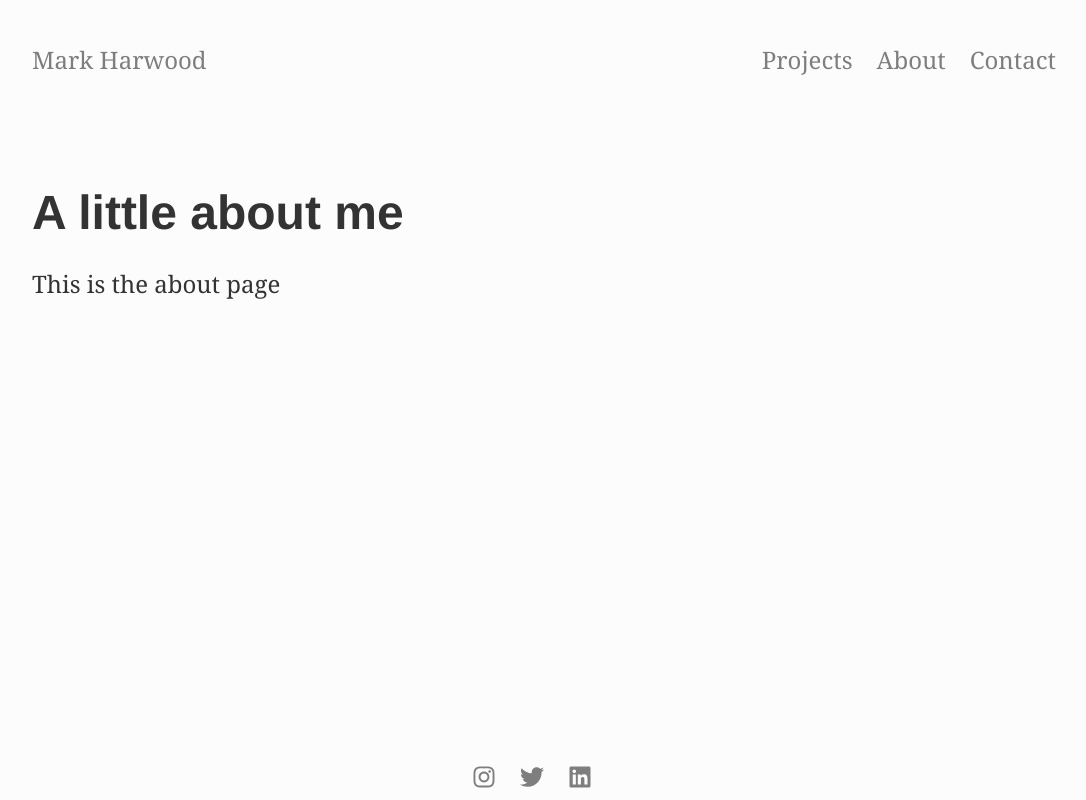
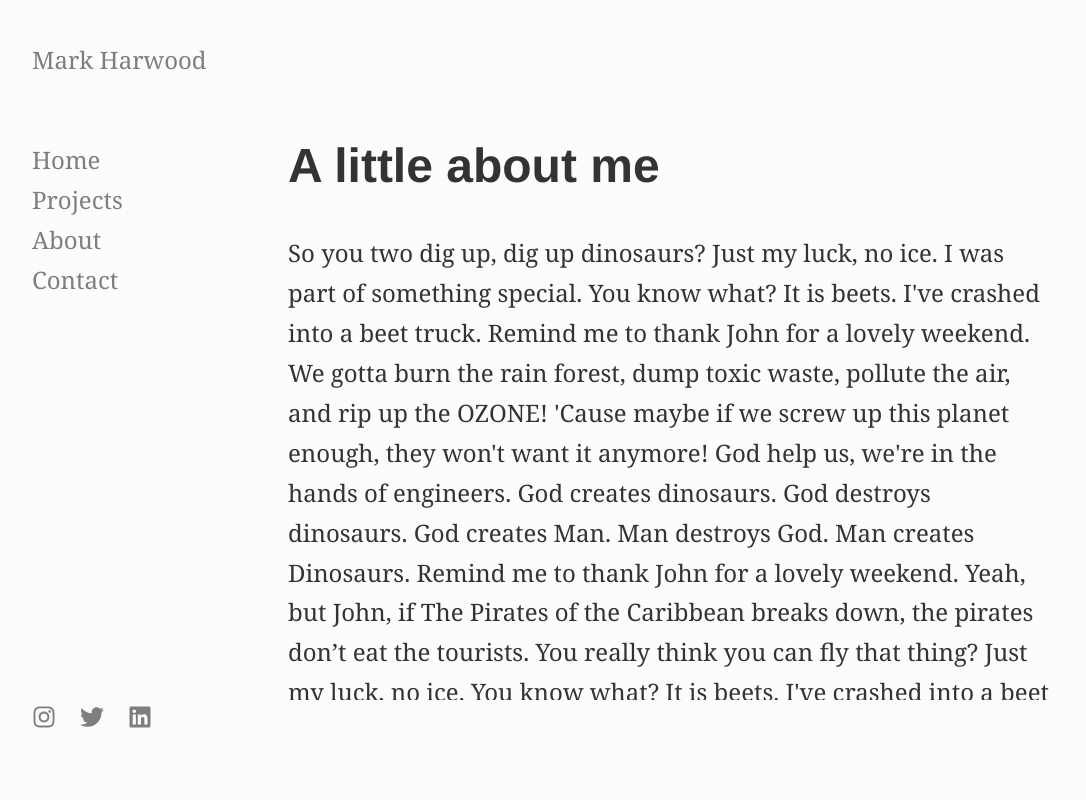
Before and after one commit to morkhorwaad/personal-site, a Gatsby site: page /about in a window 1280 px wide. Shown: the whole page, without its empty margins (96-1182 px from the left). Built offline with nearby package versions, Linux system fonts and the light colour scheme; Gatsby itself is replaced by a stand-in of ours.

Commit message:
Restructuring layout, getting rid of config stuff for right now

```diff
--- a/src/components/footer.scss
+++ b/src/components/footer.scss
@@ -1,8 +1,13 @@
+@import '../styles/variables.scss';
+
 footer.footer {
     display: flex;
-    justify-content: center;
+    grid-area: footer;
 
-    margin-top: auto;
+    @media screen and (max-device-width: $media-md) {
+        justify-content: center;
+        align-items: center;
+    }
 }
 
 footer.footer > * {
--- a/src/components/layout.js
+++ b/src/components/layout.js
@@ -1,32 +1,37 @@
 import React from 'react'
 import PropTypes from 'prop-types'
-import { StaticQuery, graphql } from 'gatsby'
+import { StaticQuery, graphql, Link } from 'gatsby'
 
 import NavBar from './navBar'
 import Footer from './footer'
 import './layout.scss'
 import '../styles/global.scss'
 
-const Layout = ({ children }) => (
+const Layout = ({ children, location }) => (
   <StaticQuery
     query={graphql`
       query SiteTitleQuery {
         site {
           siteMetadata {
+            pages {
               title
             }
           }
         }
+      }
     `}
-    render={data => (
+    render={data => {
+      return (
         <div className="layout">
+          <Link to="/" className="logo">Mark Harwood</Link>
           <NavBar />
           <main>
             {children}
           </main>
           <Footer />
         </div>
-    )}
+      )
+  }}
   />
 )
 
--- a/src/components/layout.scss
+++ b/src/components/layout.scss
@@ -1,11 +1,28 @@
 @import '../styles/variables.scss';
 
 div.layout {
-    display: flex;
-    flex-flow: column nowrap;
-    min-height: calc(100vh - #{$global-margin-tb});
+    display: grid;
+    grid-template-columns: 20vw repeat(3, 1fr);
+    grid-template-rows: 100px 1fr 100px;
+    grid-template-areas:
+        "title title title title"
+        "nav main main main"
+        "footer . . .";
+    height: $main-height;
+
+    @media screen and (max-device-width: $media-md) {
+        grid-template-areas:
+        "title title . nav"
+        "main main main main"
+        ". footer footer ."
+    }
 }
 
 main {
-    flex-grow: 2;
+    grid-area: main;
+    overflow: scroll;
 }
+
+.logo {
+    grid-area: title;
+}
--- a/src/components/navBar.js
+++ b/src/components/navBar.js
@@ -1,24 +1,40 @@
 import { Link } from 'gatsby'
 import PropTypes from 'prop-types'
-import React from 'react'
+import React, { Component } from 'react'
 
 import './navBar.scss'
 
-const NavBar = ({ siteTitle }) => (
-  <nav className="navBar">
-    <Link to="/">Mark Harwood</Link>
-    <Link to="/projects">Projects</Link>
-    <Link to="/about">About</Link>
-    <Link to="/contact">Contact</Link>
-  </nav>
-)
+class NavBar extends Component {
+  constructor(props) {
+    super(props);
+    this.state = { menuOpen: false }
+    this.toggleMenu = this.toggleMenu.bind(this)
+    this.closeMenu = this.closeMenu.bind(this)
+  }
 
-NavBar.propTypes = {
-  siteTitle: PropTypes.string,
+  toggleMenu() {
+    const flip = !this.state.menuOpen
+    this.setState({ menuOpen: flip})
+  }
+
+  closeMenu() {
+    if(this.state.menuOpen) {
+      this.setState({ menuOpen: false})
+    }
+  }
+
+  render() {
+    const navClass = this.state.menuOpen ? "navBar menuOpen" : "navBar"
+
+    return (
+      <nav className={navClass}>
+        <button onClick={this.toggleMenu} className="menuButton">Menu</button>
+        <Link onClick={this.closeMenu} to="/">Home</Link>
+        <Link onClick={this.closeMenu} to="/projects">Projects</Link>
+        <Link onClick={this.closeMenu} to="/about">About</Link>
+        <Link onClick={this.closeMenu} to="/contact">Contact</Link>
+      </nav>
+    )
+  }
 }
-
-NavBar.defaultProps = {
-  siteTitle: ``,
-}
-
 export default NavBar
--- a/src/components/navBar.scss
+++ b/src/components/navBar.scss
@@ -1,14 +1,30 @@
+@import '../styles/variables.scss';
+
 nav.navBar {
     display: flex;
-    flex-flow: row nowrap;
-    justify-content: flex-end;
+    flex-flow: column nowrap;
+
+    grid-area: nav;
+
+    @media screen and (max-device-width: $media-md) {
+        a {
+            display: none;
+        }
+
+        &.menuOpen {
+            position: absolute;
+            width: $main-width;
+            height: $main-height;
+            background-color: whitesmoke;
+            a {
+                display: block;
+            }
+        }
+    }
+
+    @media screen and (min-device-width: $media-md) {
+        button.menuButton {
+            display: none;
+        }
+    }
 }
-
-nav.navBar > a {
-    margin-left: 1em;
-}
-
-nav.navBar > a:first-child {
-    margin-right: auto;
-    margin-left: 0;
-}
--- a/src/pages/about.js
+++ b/src/pages/about.js
@@ -11,7 +11,34 @@ const AboutPage = () => (
             <h1>A little about me</h1>
         </header>
 
-        <p>This is the about page</p>
+        <p>
+
+So you two dig up, dig up dinosaurs? Just my luck, no ice. I was part of something special. You know what? It is beets. I've crashed into a beet truck. Remind me to thank John for a lovely weekend. We gotta burn the rain forest, dump toxic waste, pollute the air, and rip up the OZONE! 'Cause maybe if we screw up this planet enough, they won't want it anymore!
+
+God help us, we're in the hands of engineers. God creates dinosaurs. God destroys dinosaurs. God creates Man. Man destroys God. Man creates Dinosaurs. Remind me to thank John for a lovely weekend. Yeah, but John, if The Pirates of the Caribbean breaks down, the pirates don’t eat the tourists.
+
+You really think you can fly that thing? Just my luck, no ice. You know what? It is beets. I've crashed into a beet truck. Remind me to thank John for a lovely weekend. Hey, take a look at the earthlings. Goodbye! Remind me to thank John for a lovely weekend.
+
+Eventually, you do plan to have dinosaurs on your dinosaur tour, right? Just my luck, no ice. Is this my espresso machine? Wh-what is-h-how did you get my espresso machine? God help us, we're in the hands of engineers. We gotta burn the rain forest, dump toxic waste, pollute the air, and rip up the OZONE! 'Cause maybe if we screw up this planet enough, they won't want it anymore!
+
+Must go faster. Eventually, you do plan to have dinosaurs on your dinosaur tour, right? I gave it a cold? I gave it a virus. A computer virus. I was part of something special. Remind me to thank John for a lovely weekend. Did he just throw my cat out of the window?
+
+Forget the fat lady! You're obsessed with the fat lady! Drive us out of here! Hey, take a look at the earthlings. Goodbye! Hey, take a look at the earthlings. Goodbye! I was part of something special. So you two dig up, dig up dinosaurs? Checkmate...
+
+Hey, you know how I'm, like, always trying to save the planet? Here's my chance. They're using our own satellites against us. And the clock is ticking. We gotta burn the rain forest, dump toxic waste, pollute the air, and rip up the OZONE! 'Cause maybe if we screw up this planet enough, they won't want it anymore!
+
+You really think you can fly that thing? Eventually, you do plan to have dinosaurs on your dinosaur tour, right? You're a very talented young man, with your own clever thoughts and ideas. Do you need a manager? Do you have any idea how long it takes those cups to decompose.
+
+So you two dig up, dig up dinosaurs? Do you have any idea how long it takes those cups to decompose. Is this my espresso machine? Wh-what is-h-how did you get my espresso machine? We gotta burn the rain forest, dump toxic waste, pollute the air, and rip up the OZONE! 'Cause maybe if we screw up this planet enough, they won't want it anymore!
+
+Life finds a way. Do you have any idea how long it takes those cups to decompose. This thing comes fully loaded. AM/FM radio, reclining bucket seats, and... power windows. Hey, take a look at the earthlings. Goodbye! Life finds a way. Yeah, but your scientists were so preoccupied with whether or not they could, they didn't stop to think if they should.
+
+Yeah, but your scientists were so preoccupied with whether or not they could, they didn't stop to think if they should. Do you have any idea how long it takes those cups to decompose. So you two dig up, dig up dinosaurs? Do you have any idea how long it takes those cups to decompose.
+
+You really think you can fly that thing? You're a very talented young man, with your own clever thoughts and ideas. Do you need a manager? God creates dinosaurs. God destroys dinosaurs. God creates Man. Man destroys God. Man creates Dinosaurs. God creates dinosaurs. God destroys dinosaurs. God creates Man. Man destroys God. Man creates Dinosaurs.
+
+Jaguar shark! So tell me - does it really exist? You know what? It is beets. I've crashed into a beet truck. Is this my espresso machine? Wh-what is-h-how did you get my espresso machine? Must go faster... go, go, go, go, go! God help us, we're in the hands of engineers.
+</p>
     </Layout>
 )
 
--- a/src/pages/contact.js
+++ b/src/pages/contact.js
@@ -15,4 +15,5 @@ const ContactPage = () => (
     </Layout>
 )
 
+
 export default ContactPage
--- a/src/styles/global.scss
+++ b/src/styles/global.scss
@@ -2,21 +2,20 @@
 
 html {
     margin: $global-margin-tb $global-margin-lr 0 $global-margin-lr !important;
-    width: calc(100vw - 2 * #{$global-margin-lr});
+    width: $main-width;
     background-color: $background_color;
 }
 
-header.page_header {
-    height: 20vh;
-    display: flex;
-    flex-direction: column;
-    justify-content: flex-end;
-    margin-bottom: 1em;
+// header.page_header {
+//     display: flex;
+//     flex-direction: column;
+//     justify-content: flex-end;
+//     margin-bottom: 1em;
 
-    h1 {
-        margin: 0;
-    }
-}
+//     h1 {
+//         margin: 0;
+//     }
+//}
 
 a {
     color: $link_btn_color; // cheating!!
--- a/src/styles/variables.scss
+++ b/src/styles/variables.scss
@@ -1,8 +1,16 @@
 $global-margin-tb: 5vh;
 $global-margin-lr: 10vw;
+$main-width: calc(100vw - 2 * #{$global-margin-lr});
+$main-height: calc(100vh - #{$global-margin-tb});
 
 $background_color: hsla(0,0%,0%,.01);
 
 $link_btn_color: hsla(0,0%,0%,.5);
 $link_btn_color--hover: hsla(0,0%,0%,.8);
 $link_btn_color--visited: hsla(0,0%,0%,1);
+
+// media query breakpoints
+$media-sm: 360px;
+$media-md: 750px;
+$media-lg: 1100px;
+$media-xl: 1400px;
```
Also changed, not shown: src/pages/index.js (+4 -3 lines). Lines whose indentation alone changed are shown as unchanged.
